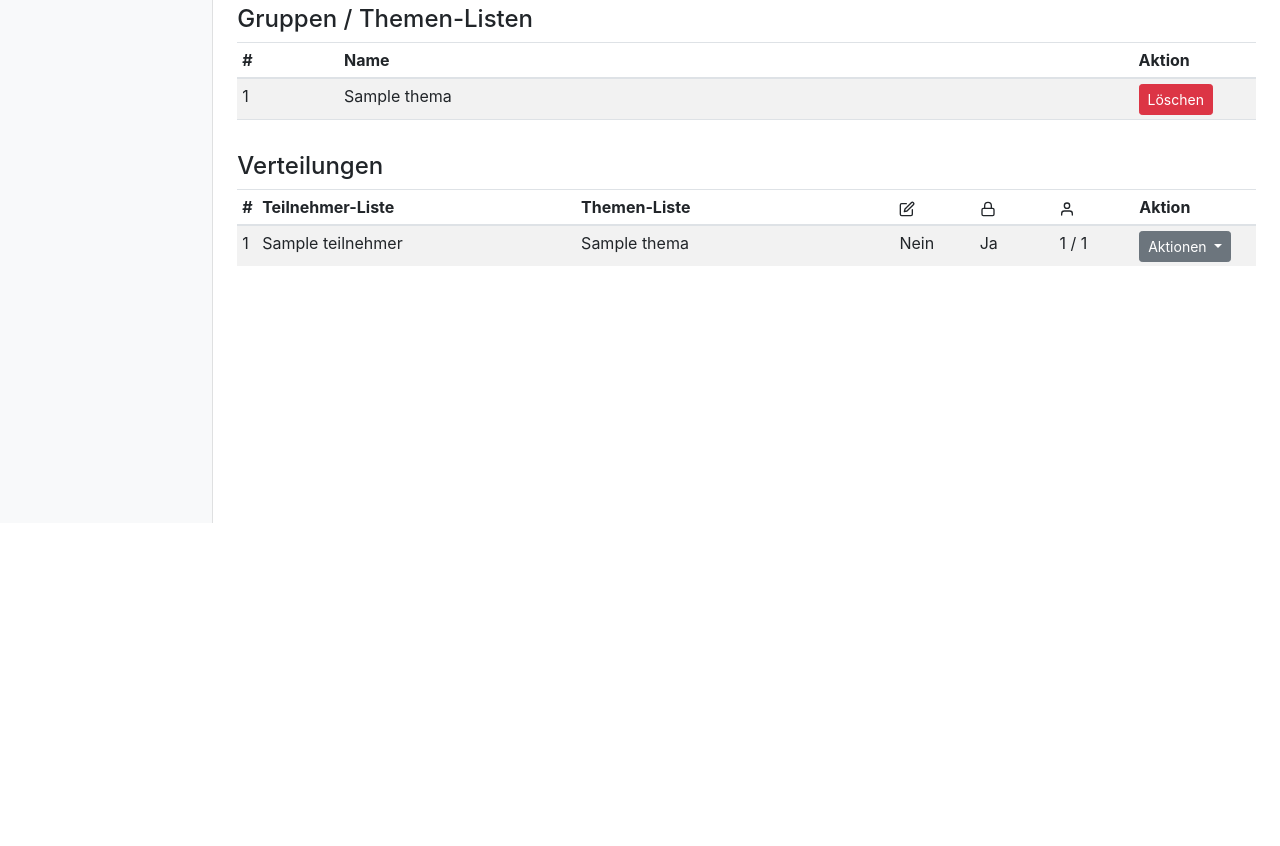
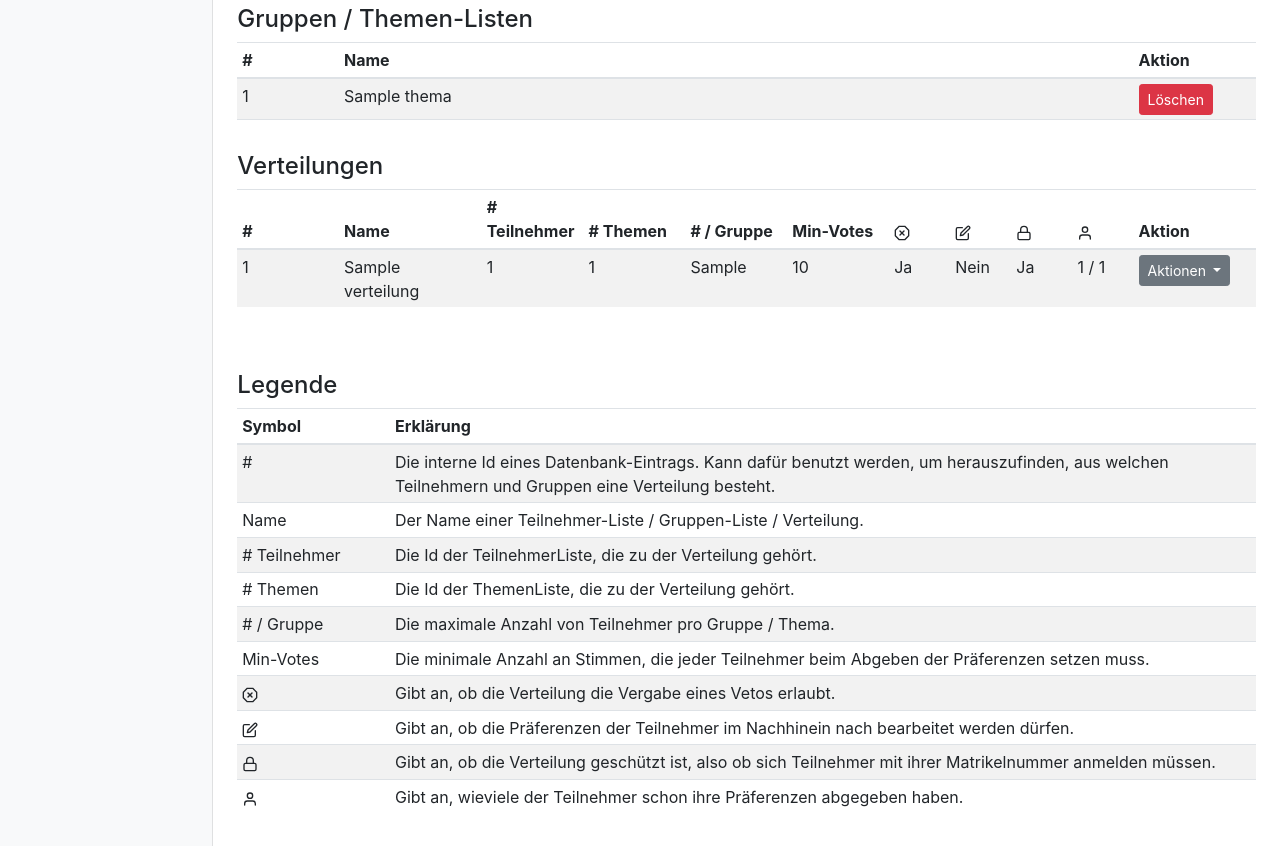
Before and after one commit to felix-wolf/MatchFinder, a Python web app: template matchFinder/templates/edit.html in a window 1280 px wide. Shown: the part 277-1123 px from the top of the page. Before the commit the page ends 800 px from the top, so only its background shows below. Run offline with Jinja, Linux system fonts and the light colour scheme; the template is opened without the code that fills it: most values are stand-ins (such as "Sample title", 1, 10 or a date in 2020).

Commit message:
Die Angelegte Daten Übersicht überarbeitet

```diff
--- a/matchFinder/templates/edit.html
+++ b/matchFinder/templates/edit.html
@@ -144,15 +144,21 @@
 		<thead>
 			<tr>
 				<th style="width: 10">#</th>
-				<th style="width: 32%">Teilnehmer-Liste</th>
-				<th style="width: 32%">Themen-Liste</th>
-				<th style="width: 8%">
+				<th style="width: 14%">Name</th>
+				<th style="width: 10%"># Teilnehmer</th>
+				<th style="width: 10%"># Themen</th>
+				<th style="width: 10%"># / Gruppe</th>
+				<th style="width: 10%">Min-Votes</th>
+				<th style="width: 6%">
+					<span data-feather="x-octagon"></span>
+				</th>
+				<th style="width: 6%">
 					<span data-feather="edit"></span>
 				</th>
-				<th style="width: 8%">
+				<th style="width: 6%">
 					<span data-feather="lock"></span>
 				</th>
-				<th style="width: 8%">
+				<th style="width: 6%">
 					<span data-feather="user"></span>
 				</th>
 				<th style="width: 12%">Aktion</th>
@@ -164,8 +170,18 @@
 
 			<tr>
 				<td>{{verteilung.id}}</td>
-				<td>{{verteilung.teilnehmer.name}}</td>
-				<td>{{verteilung.thema_list.name}}</td>
+				<td>{{verteilung.name}}</td>
+				<td>{{verteilung.teilnehmer.id}}</td>
+				<td>{{verteilung.thema_list.id}}</td>
+				<td>{{verteilung.max_teilnehmer_per_thema}}</td>
+				<td>{{verteilung.min_votes}}</td>
+				<td>
+					{% if verteilung.veto_allowed %}
+					Ja
+					{% else %}
+					Nein
+					{% endif %}
+				</td>
 				<td>
 					{% if verteilung.editable %}
 					Ja
@@ -202,6 +218,66 @@
 	</table>
 </div>
 
+{% endif %}
+
+{% if (teilnehmer_lists or thema_lists or verteilungen) %}
+<div class="mb-5"></div>
+
+<h4>Legende</h4>
+<div class="table-responsive mb-3">
+	<table class="table table-striped table-sm">
+		<thead>
+			<tr>
+				<th style="width: 15%">Symbol</th>
+				<th style="width: 85%">Erklärung</th>
+			</tr>
+		</thead>
+		<tbody>
+			<tr>
+				<td>#</td>
+				<td>Die interne Id eines Datenbank-Eintrags. Kann dafür benutzt werden, um herauszufinden, aus welchen Teilnehmern und Gruppen eine Verteilung besteht.</td>
+			</tr>
+			<tr>
+				<td>Name</td>
+				<td>Der Name einer Teilnehmer-Liste / Gruppen-Liste / Verteilung.</td>
+			</tr>
+			{% if verteilungen %}
+			<tr>
+				<td># Teilnehmer</td>
+				<td>Die Id der TeilnehmerListe, die zu der Verteilung gehört.</td>
+			</tr>
+			<tr>
+				<td># Themen</td>
+				<td>Die Id der ThemenListe, die zu der Verteilung gehört.</td>
+			</tr>
+			<tr>
+				<td># / Gruppe</td>
+				<td>Die maximale Anzahl von Teilnehmer pro Gruppe / Thema.</td>
+			</tr>
+			<tr>
+				<td>Min-Votes</td>
+				<td>Die minimale Anzahl an Stimmen, die jeder Teilnehmer beim Abgeben der Präferenzen setzen muss.</td>
+			</tr>
+			<tr>
+				<td><span data-feather="x-octagon"></span></td>
+				<td>Gibt an, ob die Verteilung die Vergabe eines Vetos erlaubt.</td>
+			</tr>
+			<tr>
+				<td><span data-feather="edit"></span></td>
+				<td>Gibt an, ob die Präferenzen der Teilnehmer im Nachhinein nach bearbeitet werden dürfen.</td>
+			</tr>
+			<tr>
+				<td><span data-feather="lock"></span></td>
+				<td>Gibt an, ob die Verteilung geschützt ist, also ob sich Teilnehmer mit ihrer Matrikelnummer anmelden müssen.</td>
+			</tr>
+			<tr>
+				<td><span data-feather="user"></span></td>
+				<td>Gibt an, wieviele der Teilnehmer schon ihre Präferenzen abgegeben haben.</td>
+			</tr>
+			{% endif %}
+		</tbody>
+	</table>
+</div>
 
 {% endif %}
 
```
